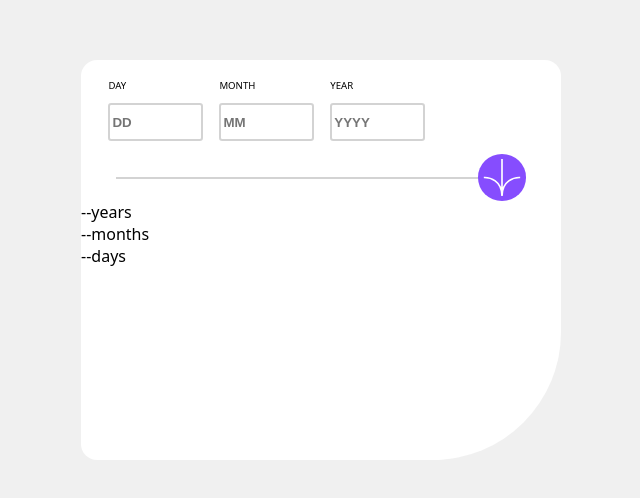
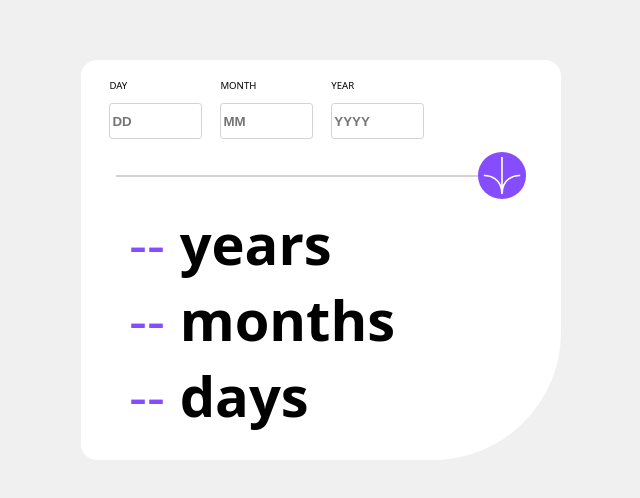
Before and after one commit to ReactJs-Library/Frontend-Mentor, a React (Vite) app in the folder APP3/age-calculator/: page / in a window 1280 px wide. Shown: the part 148-646 px from the top of the page, without its empty margins (319-959 px from the left). Built offline with nearby package versions, Linux system fonts and the light colour scheme.

Commit message:
almost done with app3

```diff
--- /dev/null
+++ b/APP3/age-calculator/src/components/AgeOutput.css
@@ -0,0 +1,17 @@
+.MainContainer{
+    display: flex;
+    align-items: flex-start;
+    flex-direction: column;
+    justify-content: center;
+
+    height: 60%;
+    box-sizing: border-box;
+    padding-left: 3rem;
+    font-size: 3.5rem;
+}
+.ageanswer{
+    color: rgb(134,77,254);
+}
+.agetext{
+    font-weight: 750;
+}
--- a/APP3/age-calculator/src/components/AgeOutput.jsx
+++ b/APP3/age-calculator/src/components/AgeOutput.jsx
@@ -1,12 +1,12 @@
 import React from 'react'
-
+import './AgeOutput.css'
 export const AgeOutput = ({years,months,days}) => {
 
   return (
-    <div>
-        <div>{years}years</div>
-        <div>{months}months</div>
-        <div>{days}days</div>
+    <div className='MainContainer'>
+        <div ><span className='ageanswer'>{years}</span> <span className='agetext'>years</span></div>
+        <div><span className='ageanswer'>{months}</span> <span className='agetext'>months</span></div>
+        <div><span className='ageanswer'>{days}</span> <span className='agetext'>days</span></div>
     </div>
   )
 }
--- a/APP3/age-calculator/src/components/DateInput.css
+++ b/APP3/age-calculator/src/components/DateInput.css
@@ -35,10 +35,10 @@ color: black;
     color:black;
 }
 .errorinput{
-    border: 2px solid red;
+    border: 1px solid red;
 }
 .errorfreeinput{
-    border: 2px solid lightgray;
+    border: 1px solid lightgray;
 }
 .errorfree{
     font-size: 0.6rem;
```
